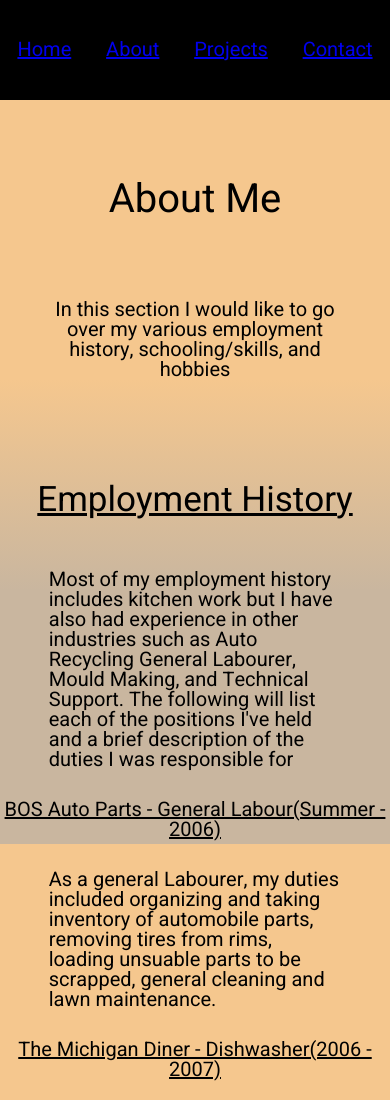
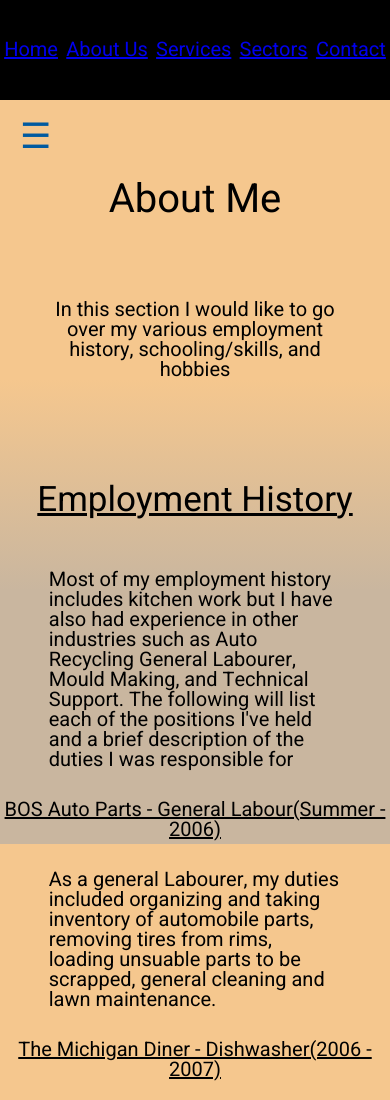
Before and after one commit to Tprice-90/backup_portfolio, a plain HTML site: page Pages/about.html in a window 390 px wide. Shown: the top 1100 px of the page. Drawn offline with Linux system fonts and the light colour scheme.

Commit message:
Setting up mobile nav, not done yet

```diff
--- a/CSS/style.css
+++ b/CSS/style.css
@@ -142,4 +142,19 @@ footer {
 		font-size: 2em;
 	}
 
+	#mobilenav {
+        display: block;
+
+    }
+
+
+    #navtoggle {
+        color: #005AA0;
+        text-decoration: none;
+        font-size: 35px;
+        margin-left: 20px;
+        padding: 0;
+
+    }
+
 }
--- a/Pages/about.html
+++ b/Pages/about.html
@@ -16,14 +16,23 @@
 	<body>
 		<header>
 			<section>
-				<nav>
-					<ul>
-						<li><a href="../index.html">Home</a></li>
-						<li><a href="about.html">About</a></li>
-						<li><a href="projects.html">Projects</a></li>
-						<li><a href="contact.html">Contact</a></li>
-					</ul>
-				</nav>
+				<div id="navWrapper">
+
+					<div id="mobilenav">
+						<a href="#" id="navtoggle">&#9776;</a>
+
+					</div>
+
+					<nav id="nav">
+						<ul>
+							<li id="currentPage"><a href="index.html" id="currentPageLink">Home</a></li>
+							<li><a href="#">About Us</a></li>
+							<li><a href="#">Services</a></li>
+							<li><a href="sectors.html">Sectors</a></li>
+							<li><a href="#">Contact</a></li>
+						</ul>
+					</nav>
+				</div>
 			</section>
 		</header>
 		<main>
```
Also changed, not shown: Pages/contact.html (+17 -8 lines), Pages/projects.html (+17 -8 lines), index.html (+17 -8 lines), js/script.js (added, +19 -0 lines).
